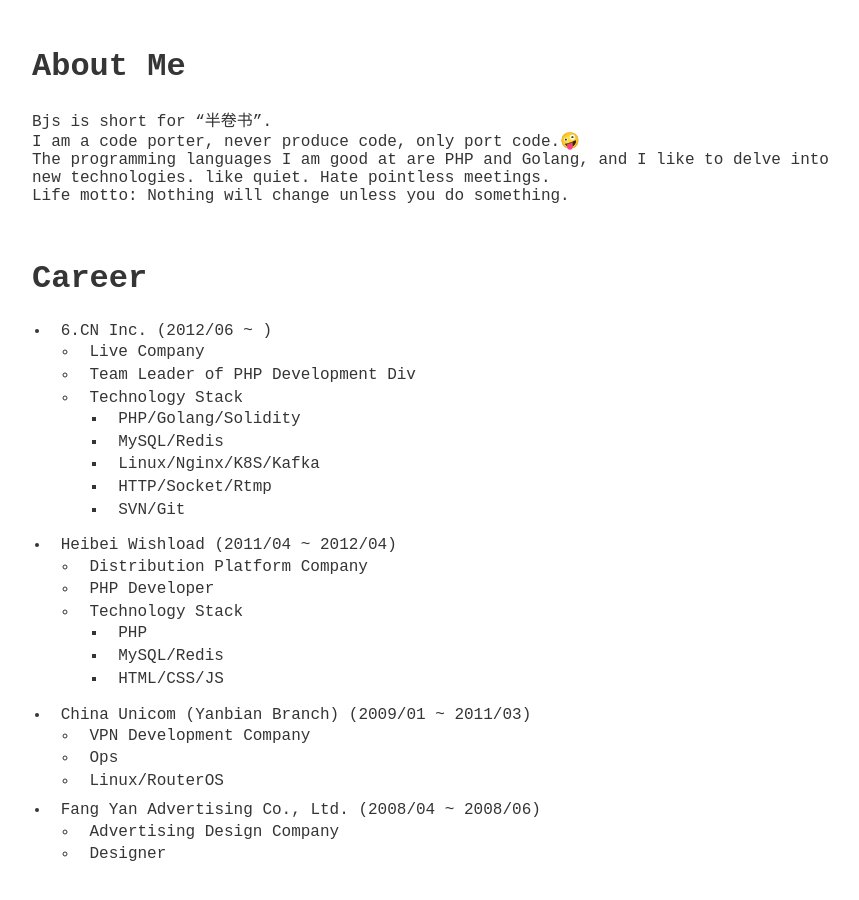
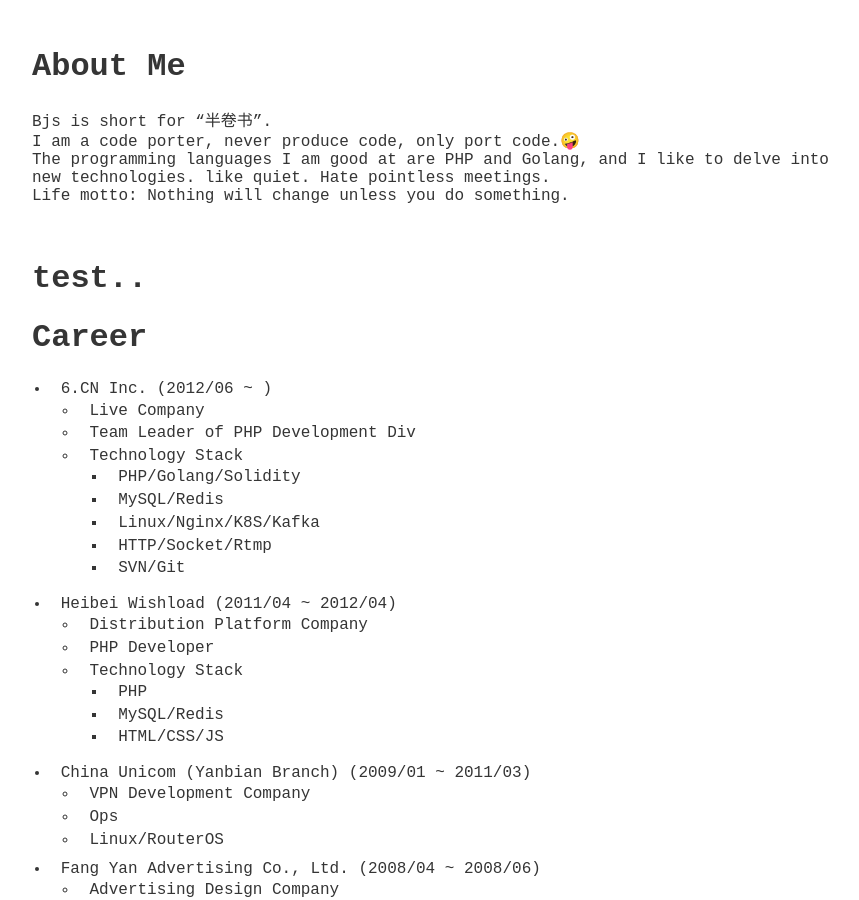
Before and after one commit to banjuanshu/banjuanshu.github.io, a Jekyll site: the page built from docs/index.md, in a window 1280 px wide and 900 px high, scrolled down 342 px. Shown: the whole window, without its empty margins (208-1067 px from the left). Built offline with Jekyll 4.4.1, drawn with Linux system fonts in a browser that asks for light colours.

Commit message:
fix(base): Test

```diff
--- a/docs/index.md
+++ b/docs/index.md
@@ -11,6 +11,7 @@ The programming languages I am good at are PHP and Golang, and I like to delve i
 Life motto: Nothing will change unless you do something.
 
 <br/>
+# test..
 
 # Career
 * 6.CN Inc. (2012/06 ~ )
```
